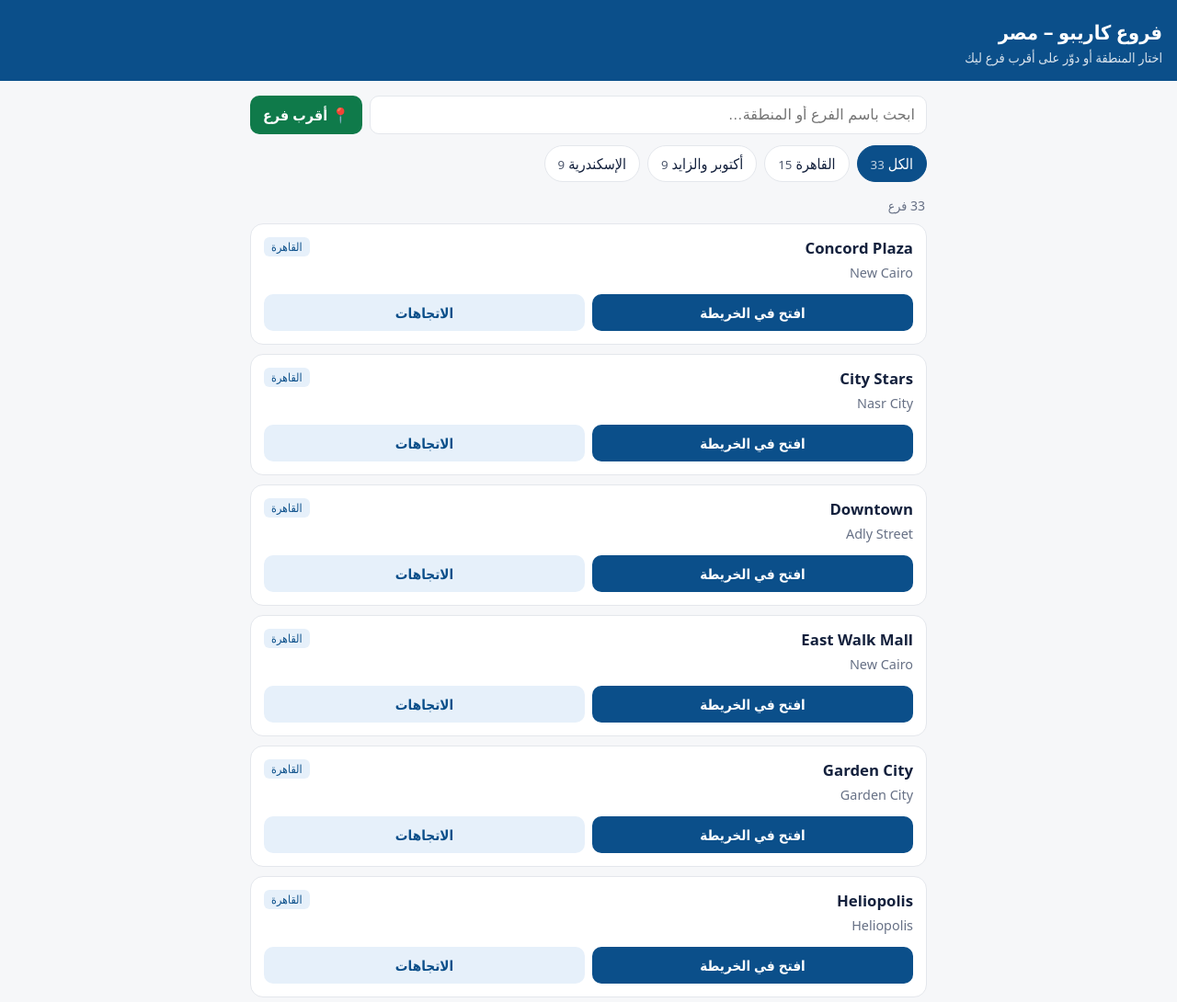
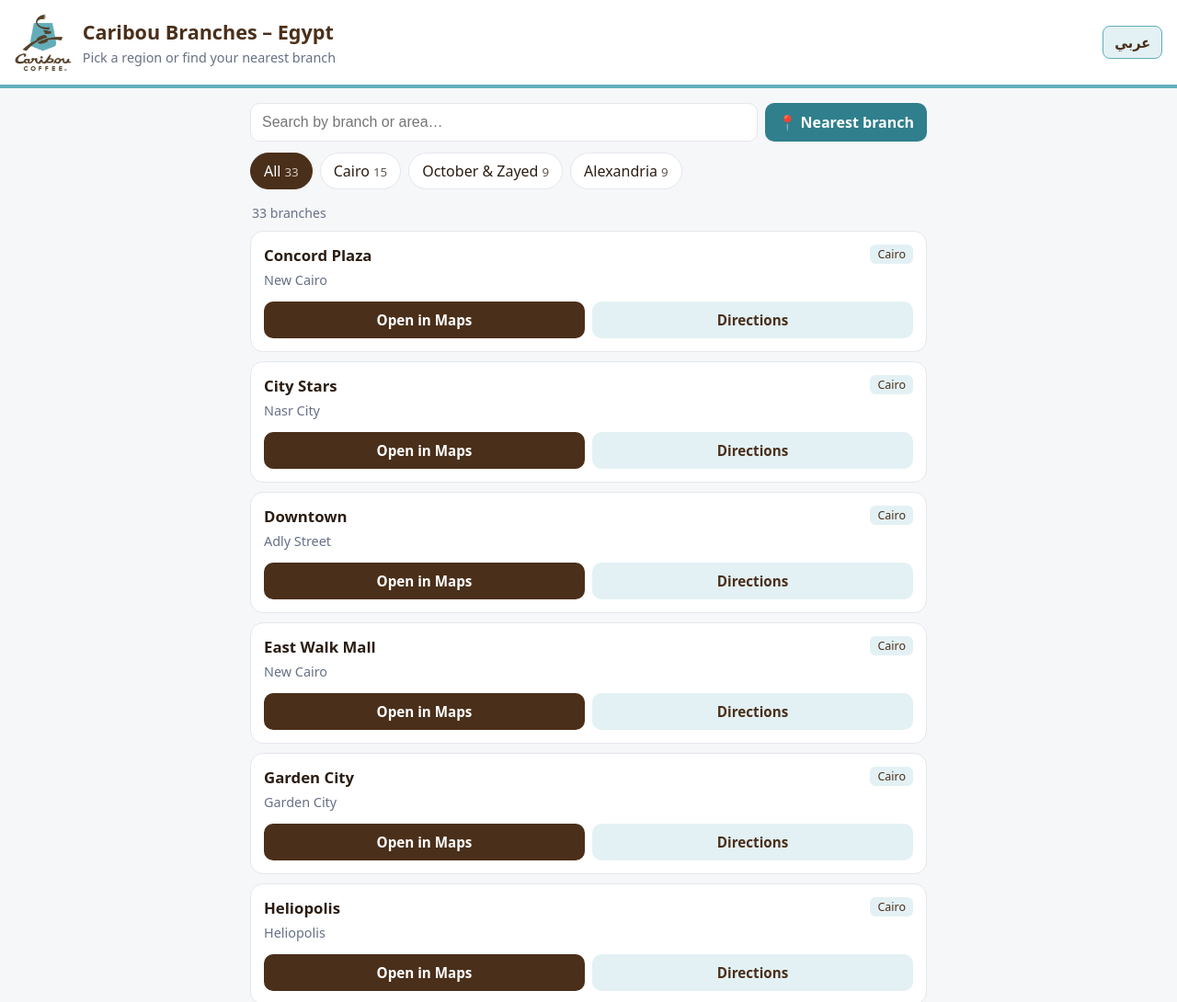
Before and after one commit to Georgefawzy/caribou-branches, a plain HTML site: page index.html in a window 1280 px wide. Shown: the top 1090 px of the page at 92% size. Drawn offline with Linux system fonts and the light colour scheme.

Commit message:
Add files via upload

```diff
--- a/data.js
+++ b/data.js
@@ -1,7 +1,8 @@
 // بيانات الفروع — عدّل هنا فقط (إضافة فرع / تعديل عنوان / حذف).
 // الحقول:
 //   region  : cairo | october | alex   (أو أضف منطقة جديدة في REGIONS تحت)
-//   name    : اسم الفرع
+//   name    : اسم الفرع (إنجليزي)
+//   name_ar : اسم الفرع بالعربي (اختياري — يظهر في النسخة العربية)
 //   area    : المنطقة / الحي (اختياري)
 //   address : العنوان بالتفصيل (اختياري — يظهر تحت الاسم لو اتكتب)
 //   phone   : رقم التليفون (اختياري)
@@ -10,9 +11,9 @@
 //   link    : لينك Google Maps
 
 const REGIONS = [
-  { id: "cairo",   name: "القاهرة" },
-  { id: "october", name: "أكتوبر والزايد" },
-  { id: "alex",    name: "الإسكندرية" }
+  { id: "cairo",   name: "القاهرة",         en: "Cairo" },
+  { id: "october", name: "أكتوبر والزايد",   en: "October & Zayed" },
+  { id: "alex",    name: "الإسكندرية",       en: "Alexandria" }
 ];
 
 const BRANCHES = [
--- a/index.html
+++ b/index.html
@@ -3,19 +3,22 @@
 <head>
 <meta charset="utf-8">
 <meta name="viewport" content="width=device-width, initial-scale=1">
-<title>فروع كاريبو – مصر</title>
+<title>Caribou Branches – Egypt | فروع كاريبو</title>
 <style>
-  :root{--ink:#14213d;--muted:#667085;--line:#e4e7ec;--bg:#f6f7f9;--card:#fff;--accent:#0b4f8a;--accent-soft:#e6f0fa;--ok:#0f7a4a}
+  :root{--ink:#2b1d12;--muted:#667085;--line:#e4e7ec;--bg:#f6f7f9;--card:#fff;--accent:#4a2f1a;--accent-soft:#e3f1f4;--teal:#62aebb;--ok:#0f7a4a}
   *{box-sizing:border-box}
   body{margin:0;font-family:system-ui,-apple-system,"Segoe UI",Tahoma,sans-serif;background:var(--bg);color:var(--ink)}
-  header{background:var(--accent);color:#fff;padding:20px 16px 16px}
+  header{background:#fff;color:var(--accent);border-bottom:4px solid var(--teal);padding:14px 16px;display:flex;justify-content:space-between;align-items:center;gap:12px}
+  .brand{display:flex;align-items:center;gap:12px;min-width:0}
+  .brand img{height:64px;width:auto;flex:none}
   header h1{margin:0;font-size:1.35rem}
-  header p{margin:4px 0 0;opacity:.85;font-size:.9rem}
+  header p{margin:4px 0 0;color:var(--muted);font-size:.9rem}
+  #langBtn{flex:none;background:var(--accent-soft);color:var(--accent);border:1px solid var(--teal);border-radius:8px;padding:6px 12px;font-weight:600}
   main{max-width:760px;margin:0 auto;padding:12px 12px 40px}
   .tools{display:flex;gap:8px;margin:4px 0 12px}
-  input[type=search]{flex:1;padding:11px 12px;border:1px solid var(--line);border-radius:10px;font-size:1rem;background:#fff}
+  input[type=search]{flex:1;min-width:0;padding:11px 12px;border:1px solid var(--line);border-radius:10px;font-size:1rem;background:#fff}
   button,.btn{font:inherit;cursor:pointer}
-  .near{background:var(--ok);color:#fff;border:0;border-radius:10px;padding:0 14px;font-weight:600;white-space:nowrap}
+  .near{background:#2f7f8c;color:#fff;border:0;border-radius:10px;padding:0 14px;font-weight:600;white-space:nowrap}
   .chips{display:flex;gap:8px;overflow-x:auto;padding-bottom:8px;margin-bottom:8px}
   .chip{flex:none;border:1px solid var(--line);background:#fff;border-radius:999px;padding:8px 14px;color:var(--ink)}
   .chip.on{background:var(--accent);border-color:var(--accent);color:#fff}
@@ -24,10 +27,10 @@
   .card{background:var(--card);border:1px solid var(--line);border-radius:14px;padding:14px;margin-bottom:10px}
   .card.nearest{border-color:var(--ok);box-shadow:0 0 0 2px #0f7a4a22}
   .top{display:flex;justify-content:space-between;gap:8px;align-items:flex-start}
-  .name{font-weight:700;font-size:1.05rem;direction:ltr;text-align:right}
+  .name{font-weight:700;font-size:1.05rem;unicode-bidi:plaintext}
   .tag{background:var(--accent-soft);color:var(--accent);border-radius:6px;padding:2px 8px;font-size:.78rem;white-space:nowrap}
   .dist{background:#e7f6ee;color:var(--ok);border-radius:6px;padding:2px 8px;font-size:.8rem;font-weight:700;white-space:nowrap}
-  .meta{color:var(--muted);font-size:.9rem;margin-top:4px;line-height:1.6}
+  .meta{color:var(--muted);font-size:.9rem;margin-top:4px;line-height:1.6;unicode-bidi:plaintext}
   .actions{display:flex;gap:8px;margin-top:12px}
   .btn{flex:1;text-align:center;text-decoration:none;padding:10px;border-radius:10px;font-weight:600;font-size:.95rem}
   .btn.p{background:var(--accent);color:#fff}
@@ -37,13 +40,19 @@
 </head>
 <body>
 <header>
-  <h1>فروع كاريبو – مصر</h1>
-  <p>اختار المنطقة أو دوّر على أقرب فرع ليك</p>
+  <div class="brand">
+    <img src="logo.png" alt="Caribou Coffee">
+    <div>
+      <h1 id="title"></h1>
+      <p id="sub"></p>
+    </div>
+  </div>
+  <button id="langBtn"></button>
 </header>
 <main>
   <div class="tools">
-    <input id="q" type="search" placeholder="ابحث باسم الفرع أو المنطقة…">
-    <button class="near" id="nearBtn">📍 أقرب فرع</button>
+    <input id="q" type="search">
+    <button class="near" id="nearBtn"></button>
   </div>
   <div class="chips" id="chips"></div>
   <p class="status" id="status"></p>
@@ -53,18 +62,36 @@
 <script src="config.js"></script>
 <script src="data.js"></script>
 <script>
-  let ALL = [], region = "all", query = "", here = null;
+  let ALL = [], region = "all", query = "", here = null, statusKey = "";
+  let lang = "ar";
+  try { lang = localStorage.getItem("caribou_lang") || (/^ar/i.test(navigator.language) ? "ar" : "en"); } catch(e){}
   const $ = id => document.getElementById(id);
   const esc = s => String(s == null ? "" : s).replace(/[&<>"']/g, c => ({"&":"&amp;","<":"&lt;",">":"&gt;",'"':"&quot;","'":"&#39;"}[c]));
   const safeUrl = u => /^https?:\/\//i.test(u) ? u : "#";
 
-  // ---- البيانات الاحتياطية من data.js ----
+  const T = {
+    ar: {title:"فروع كاريبو – مصر", sub:"اختار المنطقة أو دوّر على أقرب فرع ليك", search:"ابحث باسم الفرع أو المنطقة…",
+         near:"📍 أقرب فرع", all:"الكل", count:n => n + " فرع", sorted:"الفروع مرتبّة من الأقرب للأبعد حسب موقعك",
+         locating:"بحدد موقعك…", nogeo:"المتصفح مش بيدعم تحديد الموقع",
+         denied:"ماقدرتش أحدد موقعك — اسمح للموقع بالوصول لموقعك أو اختار المنطقة يدوي",
+         none:"مفيش نتائج", map:"افتح في الخريطة", dir:"الاتجاهات", m:"م", km:"كم", other:"English"},
+    en: {title:"Caribou Branches – Egypt", sub:"Pick a region or find your nearest branch", search:"Search by branch or area…",
+         near:"📍 Nearest branch", all:"All", count:n => n + (n === 1 ? " branch" : " branches"),
+         sorted:"Sorted from nearest to farthest based on your location",
+         locating:"Finding your location…", nogeo:"Your browser doesn't support location",
+         denied:"Couldn't get your location — allow location access or pick a region manually",
+         none:"No results", map:"Open in Maps", dir:"Directions", m:"m", km:"km", other:"عربي"}
+  };
+  const REGION_EN = {"القاهرة":"Cairo", "أكتوبر والزايد":"October & Zayed", "الإسكندرية":"Alexandria"};
+  const t = k => T[lang][k];
+  const regionLabel = b => lang === "en" ? (b.region_en || REGION_EN[b.region] || b.region) : b.region;
+  const nameLabel = b => lang === "ar" && b.name_ar ? b.name_ar : b.name;
+
   function fromDataJs(){
-    const nm = id => (REGIONS.find(r => r.id === id) || {}).name || id;
-    return BRANCHES.map(b => ({...b, region: nm(b.region)}));
+    const find = id => REGIONS.find(r => r.id === id) || {};
+    return BRANCHES.map(b => ({...b, region: find(b.region).name || b.region, region_en: find(b.region).en || ""}));
   }
 
-  // ---- قراءة CSV (يدعم الاقتباس والأسطر المتعددة) ----
   function parseCSV(t){
     const rows = []; let row = [], cur = "", q = false;
     for (let i = 0; i < t.length; i++){
@@ -79,13 +106,13 @@
     return rows;
   }
   function fromCSV(text){
-    const rows = parseCSV(text.replace(/^\ufeff/, "")).filter(r => r.some(x => x.trim()));
+    const rows = parseCSV(text.replace(/^﻿/, "")).filter(r => r.some(x => x.trim()));
     const head = rows.shift().map(h => h.trim().toLowerCase());
     return rows.map(r => {
       const o = {}; head.forEach((h, i) => o[h] = (r[i] || "").trim());
       const lat = parseFloat(o.lat), lng = parseFloat(o.lng);
-      return {region: o.region, name: o.name, area: o.area, address: o.address, phone: o.phone, hours: o.hours,
-              lat: isNaN(lat) ? null : lat, lng: isNaN(lng) ? null : lng, link: o.link};
+      return {region: o.region, region_en: o.region_en, name: o.name, name_ar: o.name_ar, area: o.area, address: o.address,
+              phone: o.phone, hours: o.hours, lat: isNaN(lat) ? null : lat, lng: isNaN(lng) ? null : lng, link: o.link};
     }).filter(b => b.name && b.region);
   }
 
@@ -115,39 +142,57 @@
     return 2 * R * Math.asin(Math.sqrt(h));
   }
 
+  function applyLang(){
+    document.documentElement.lang = lang;
+    document.documentElement.dir = lang === "ar" ? "rtl" : "ltr";
+    document.title = t("title");
+    $("title").textContent = t("title");
+    $("sub").textContent = t("sub");
+    $("q").placeholder = t("search");
+    $("nearBtn").textContent = t("near");
+    $("langBtn").textContent = t("other");
+  }
+
   function renderChips(){
-    const names = [...new Set(ALL.map(b => b.region))];
-    const items = [{id:"all", n:ALL.length}].concat(names.map(n => ({id:n, n:ALL.filter(b => b.region === n).length})));
+    const seen = new Map();
+    ALL.forEach(b => { if (!seen.has(b.region)) seen.set(b.region, b); });
+    const items = [{id:"all", label:t("all"), n:ALL.length}]
+      .concat([...seen].map(([id, b]) => ({id, label:regionLabel(b), n:ALL.filter(x => x.region === id).length})));
     $("chips").innerHTML = items.map(i =>
-      `<button class="chip ${i.id === region ? "on" : ""}" data-id="${esc(i.id)}">${i.id === "all" ? "الكل" : esc(i.id)}<small>${i.n}</small></button>`).join("");
+      `<button class="chip ${i.id === region ? "on" : ""}" data-id="${esc(i.id)}">${esc(i.label)}<small>${i.n}</small></button>`).join("");
     $("chips").querySelectorAll(".chip").forEach(c => c.onclick = () => { region = c.dataset.id; render(); });
   }
 
   function render(){
+    applyLang();
     renderChips();
     const q = query.trim().toLowerCase();
     let rows = ALL
       .map(b => ({...b, d: here && b.lat != null ? km(here.lat, here.lng, b.lat, b.lng) : null}))
       .filter(b => region === "all" || b.region === region)
-      .filter(b => !q || [b.name, b.area, b.address, b.region].join(" ").toLowerCase().includes(q));
+      .filter(b => !q || [b.name, b.name_ar, b.area, b.address, b.region, b.region_en, REGION_EN[b.region]].join(" ").toLowerCase().includes(q));
     if (here) rows.sort((a, b) => (a.d == null) - (b.d == null) || a.d - b.d);
 
-    $("status").textContent = here ? "الفروع مرتبّة من الأقرب للأبعد حسب موقعك" : rows.length + " فرع";
-    if (!rows.length){ $("list").innerHTML = '<div class="empty">مفيش نتائج</div>'; return; }
+    $("status").textContent = statusKey === "locating" ? t("locating")
+      : statusKey === "denied" ? t("denied")
+      : statusKey === "nogeo" ? t("nogeo")
+      : here ? t("sorted") : t("count")(rows.length);
+    if (!rows.length){ $("list").innerHTML = `<div class="empty">${t("none")}</div>`; return; }
 
     $("list").innerHTML = rows.map((b, i) => {
       const dir = b.lat != null ? `https://www.google.com/maps/dir/?api=1&destination=${b.lat},${b.lng}` : "";
       const meta = [esc(b.address), b.area && !b.address ? esc(b.area) : "", b.phone ? "📞 " + esc(b.phone) : "", b.hours ? "🕒 " + esc(b.hours) : ""]
         .filter(Boolean).join("<br>");
+      const dist = b.d == null ? "" : (b.d < 1 ? Math.round(b.d * 1000) + " " + t("m") : b.d.toFixed(1) + " " + t("km"));
       return `<div class="card ${here && i === 0 && b.d != null ? "nearest" : ""}">
         <div class="top">
-          <div class="name">${esc(b.name)}</div>
-          ${b.d != null ? `<span class="dist">${b.d < 1 ? Math.round(b.d * 1000) + " م" : b.d.toFixed(1) + " كم"}</span>` : `<span class="tag">${esc(b.region)}</span>`}
+          <div class="name">${esc(nameLabel(b))}</div>
+          ${b.d != null ? `<span class="dist">${dist}</span>` : `<span class="tag">${esc(regionLabel(b))}</span>`}
         </div>
         ${meta ? `<div class="meta">${meta}</div>` : ""}
         <div class="actions">
-          ${b.link ? `<a class="btn p" href="${safeUrl(b.link)}" target="_blank" rel="noopener">افتح في الخريطة</a>` : ""}
-          ${dir ? `<a class="btn s" href="${dir}" target="_blank" rel="noopener">الاتجاهات</a>` : ""}
+          ${b.link ? `<a class="btn p" href="${safeUrl(b.link)}" target="_blank" rel="noopener">${t("map")}</a>` : ""}
+          ${dir ? `<a class="btn s" href="${dir}" target="_blank" rel="noopener">${t("dir")}</a>` : ""}
         </div>
       </div>`;
     }).join("");
@@ -155,12 +200,18 @@
 
   $("q").oninput = e => { query = e.target.value; render(); };
 
+  $("langBtn").onclick = () => {
+    lang = lang === "ar" ? "en" : "ar";
+    try { localStorage.setItem("caribou_lang", lang); } catch(e){}
+    render();
+  };
+
   $("nearBtn").onclick = () => {
-    if (!navigator.geolocation){ $("status").textContent = "المتصفح مش بيدعم تحديد الموقع"; return; }
-    $("status").textContent = "بحدد موقعك…";
+    if (!navigator.geolocation){ statusKey = "nogeo"; render(); return; }
+    statusKey = "locating"; render();
     navigator.geolocation.getCurrentPosition(
-      p => { here = {lat:p.coords.latitude, lng:p.coords.longitude}; region = "all"; render(); window.scrollTo({top:0, behavior:"smooth"}); },
-      () => { $("status").textContent = "ماقدرتش أحدد موقعك — اسمح للموقع بالوصول لموقعك أو اختار المنطقة يدوي"; },
+      p => { here = {lat:p.coords.latitude, lng:p.coords.longitude}; region = "all"; statusKey = ""; render(); window.scrollTo({top:0, behavior:"smooth"}); },
+      () => { statusKey = "denied"; render(); },
       {enableHighAccuracy:true, timeout:10000}
     );
   };
```
Also changed, not shown: branches.csv (+34 -34 lines), logo.png (added), 1 other file.
